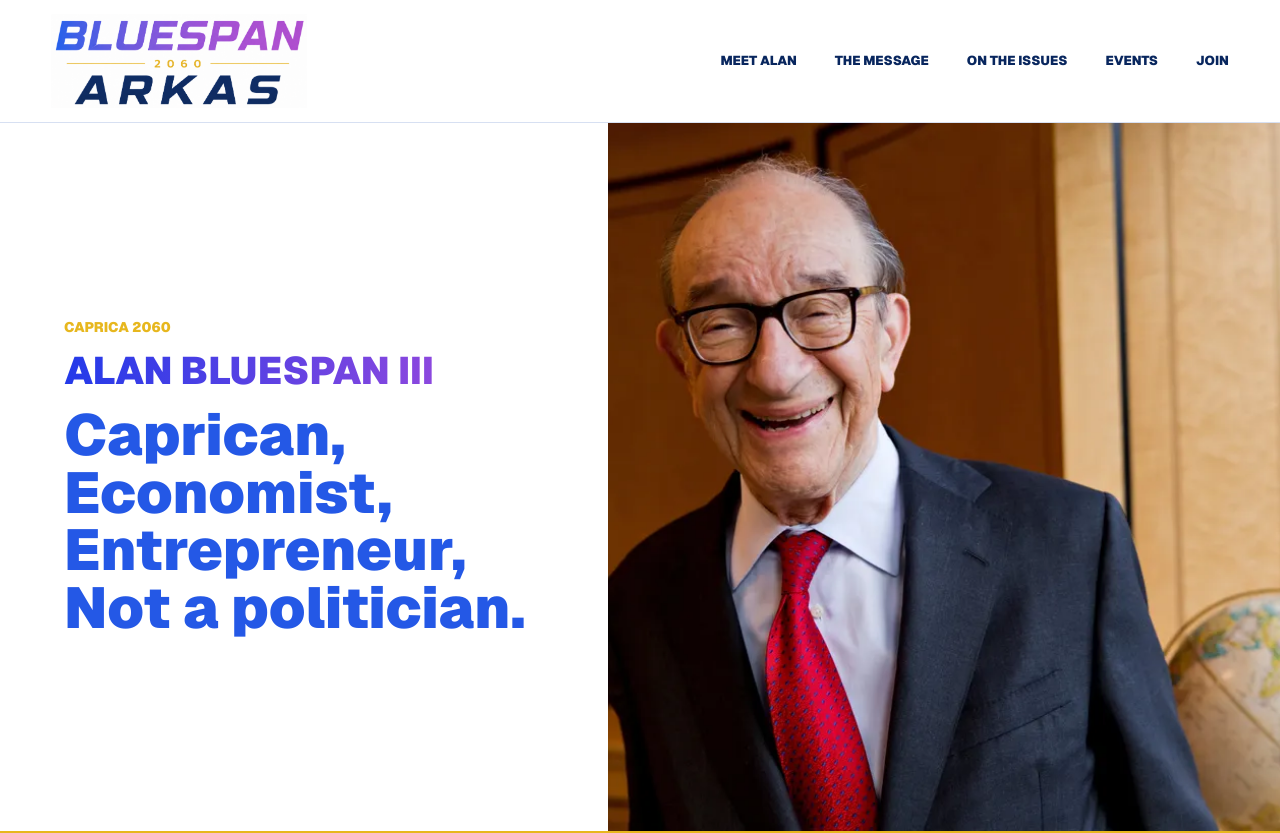
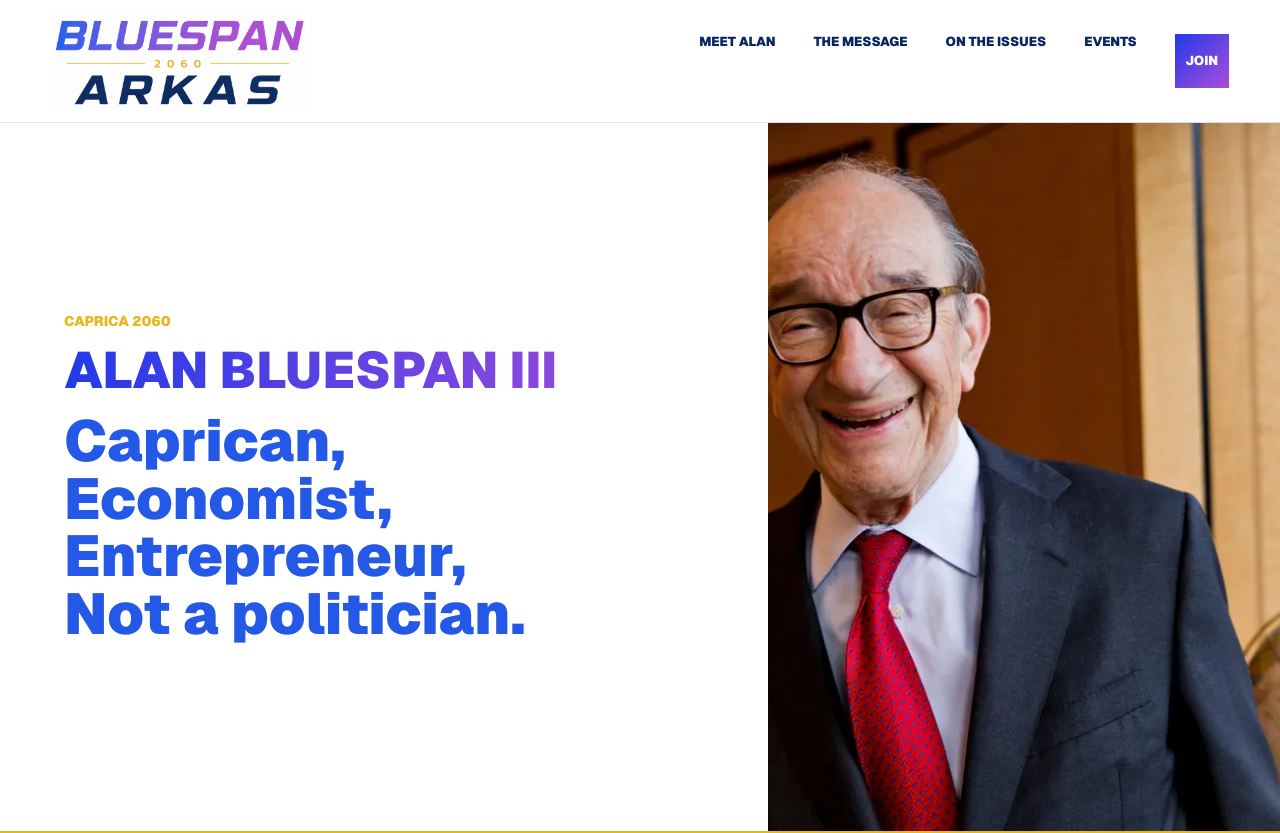
Before and after one commit to manualAlan/bluespan-arkas-2060, a Next.js app: page / in a window 1280 px wide. Shown: the top 833 px of the page. Built offline with nearby package versions, Linux system fonts and the light colour scheme.

Commit message:
Expand hero and add issues video

```diff
--- a/app/globals.css
+++ b/app/globals.css
@@ -77,9 +77,19 @@ nav {
   text-transform: uppercase;
 }
 
+nav a[href="#join"] {
+  display: grid;
+  flex: 0 0 54px;
+  width: 54px;
+  height: 54px;
+  place-items: center;
+  background: linear-gradient(135deg, #233ae9 0%, #ab4cdb 100%);
+  color: #ffffff;
+}
+
 .hero {
   display: grid;
-  grid-template-columns: minmax(0, 0.95fr) minmax(360px, 1.05fr);
+  grid-template-columns: minmax(0, 3fr) minmax(360px, 2fr);
   align-items: stretch;
   min-height: min(720px, calc(100vh - 78px));
   border-bottom: 12px solid var(--gold);
@@ -126,7 +136,7 @@ h1 {
   background: linear-gradient(90deg, #233ae9 0%, #ab4cdb 100%);
   background-clip: text;
   color: transparent;
-  font-size: clamp(20px, 8cqi, 72px);
+  font-size: clamp(20px, 8cqi, 88px);
   font-weight: 900;
   line-height: 0.95;
   letter-spacing: 0;
@@ -165,6 +175,10 @@ h1 {
 
 .feature-section,
 .issues-section {
+  padding: clamp(48px, 7vw, 92px) clamp(18px, 5vw, 72px);
+}
+
+.feature-section {
   display: grid;
   grid-template-columns: minmax(260px, 0.58fr) minmax(0, 1fr);
   gap: clamp(28px, 5vw, 72px);
@@ -332,9 +346,21 @@ h1 {
   background: var(--ice);
 }
 
+.issues-section > .section-copy {
+  max-width: 820px;
+  margin-bottom: clamp(34px, 5vw, 60px);
+}
+
+.issues-content {
+  display: grid;
+  grid-template-columns: minmax(250px, 0.62fr) minmax(0, 1.38fr);
+  gap: clamp(28px, 5vw, 72px);
+  align-items: stretch;
+}
+
 .policy-list {
   display: grid;
-  grid-template-columns: repeat(2, minmax(0, 1fr));
+  grid-template-columns: 1fr;
   gap: 12px;
 }
 
@@ -350,6 +376,20 @@ h1 {
   font-weight: 900;
   line-height: 1.05;
   text-transform: uppercase;
+}
+
+.issues-video {
+  min-height: 100%;
+  background: var(--navy);
+}
+
+.issues-video iframe {
+  display: block;
+  width: 100%;
+  height: 100%;
+  min-height: 420px;
+  border: 0;
+  aspect-ratio: 16 / 9;
 }
 
 .events-section {
@@ -617,7 +657,7 @@ footer p {
   .hero,
   .feature-section,
   .message-inner,
-  .issues-section,
+  .issues-content,
   .join-section {
     grid-template-columns: 1fr;
   }
@@ -669,10 +709,13 @@ footer p {
     min-height: 0;
   }
 
-  .policy-list,
   .event-list,
   form {
     grid-template-columns: 1fr;
+  }
+
+  .issues-video iframe {
+    min-height: 0;
   }
 
   .events-header {
--- a/app/page.tsx
+++ b/app/page.tsx
@@ -247,12 +247,22 @@ export default function Home() {
           </p>
           <a href="#join">Join the campaign</a>
         </div>
+        <div className="issues-content">
           <div className="policy-list">
             {issues.map((issue) => (
               <a href="#join" key={issue}>
                 {issue}
               </a>
             ))}
+          </div>
+          <div className="issues-video">
+            <iframe
+              src="https://www.youtube.com/embed/gZ1DS7W2vxQ"
+              title="Alan Bluespan III on the issues"
+              allow="accelerometer; autoplay; clipboard-write; encrypted-media; gyroscope; picture-in-picture; web-share"
+              allowFullScreen
+            />
+          </div>
         </div>
       </section>
 
```
Lines whose indentation alone changed are shown as unchanged.
